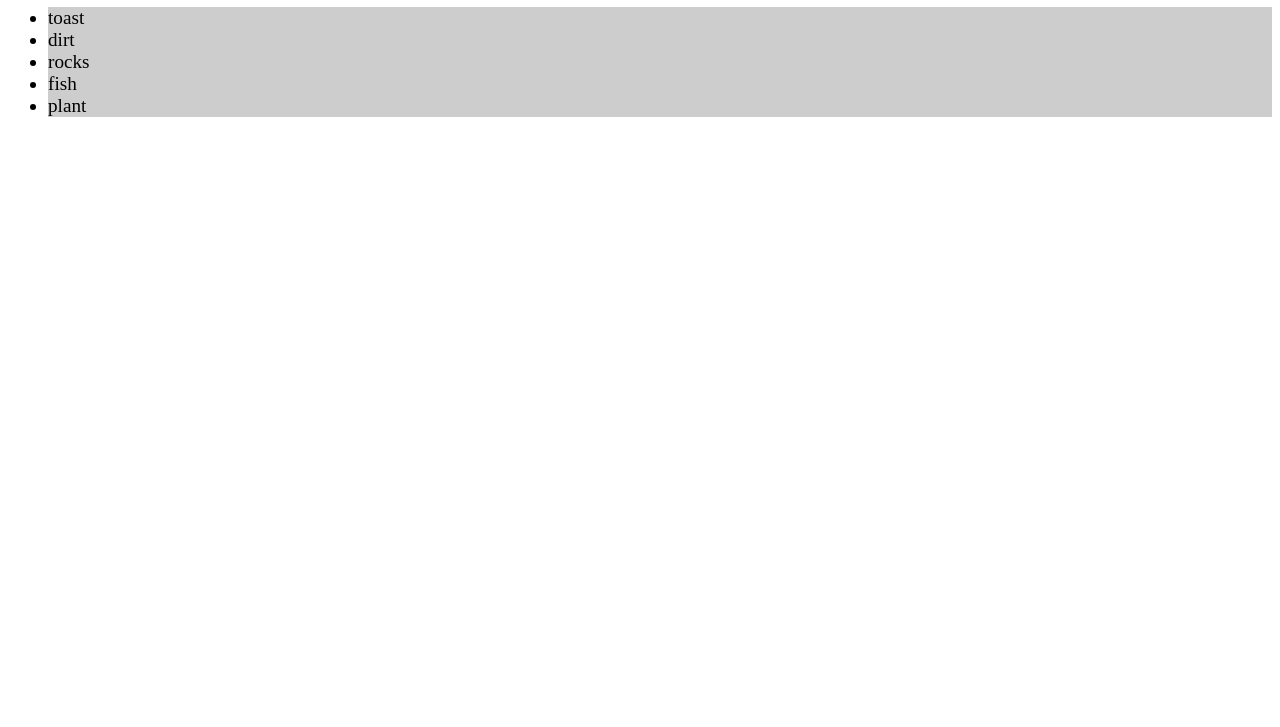
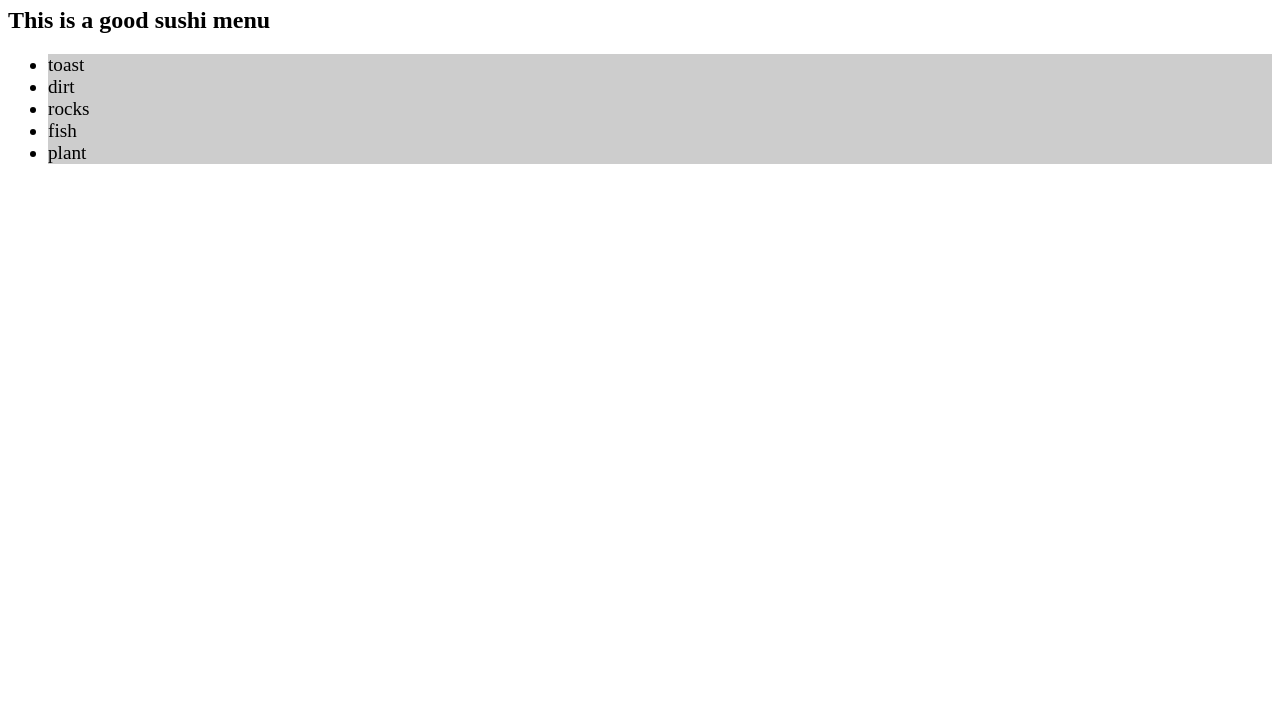
Before and after one commit to UnseenPeak/Menu-Test, a plain HTML site: page index.html in a window 1280 px wide. Shown: the part 73-800 px from the top of the page. Drawn offline with Linux system fonts and the light colour scheme.

Commit message:
subtitle

```diff
--- a/index.html
+++ b/index.html
@@ -10,6 +10,7 @@
 <body>
     <div class="hero">
         <h1>Sushi Menu</h1>
+        <h2>This is a good sushi menu</h2>
     </div>
     <div class="container">
         <div class="row">
```
